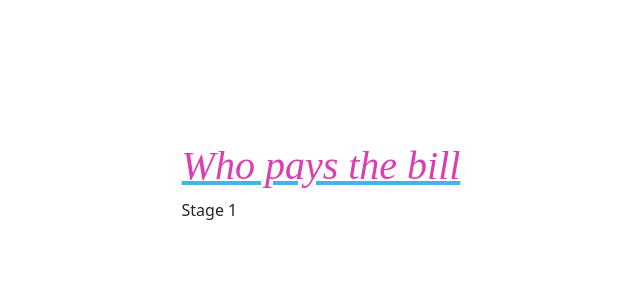
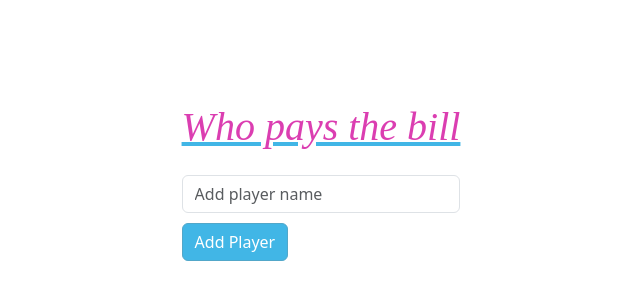
Before and after one commit to ferlobo1985/UDMY-REACT19-WPTB, a React (Vite) app: page / in a window 1280 px wide. Shown: the part 218-518 px from the top of the page, without its empty margins (319-959 px from the left). Built offline with nearby package versions, Linux system fonts and the light colour scheme.

Commit message:
04-Creating the form
04-Creating the form

```diff
--- a/src/components/stage_one.jsx
+++ b/src/components/stage_one.jsx
@@ -1,8 +1,35 @@
+import { useState, useContext, useRef } from "react";
+import { Button, Form, Alert } from "react-bootstrap";
+
+import { MyContext } from '../context'
 
 const Stage1 = () => {
+    const textInput = useRef();
+    const context = useContext(MyContext);
+
+    const handleSubmit = (e) => {
+
+    }
+
     return(
         <>
-            Stage 1
+            <Form onSubmit={handleSubmit} className="mt-4">
+                <Form.Group>
+                    <Form.Control
+                        type="text"
+                        placeholder="Add player name"
+                        name="player"
+                        ref={textInput}
+                    />
+                </Form.Group>
+
+                {/* ERRORS */}
+
+                <Button className="miami" variant="primary" type="submit">
+                    Add Player
+                </Button>
+
+            </Form>
         </>
     )
 }
```
